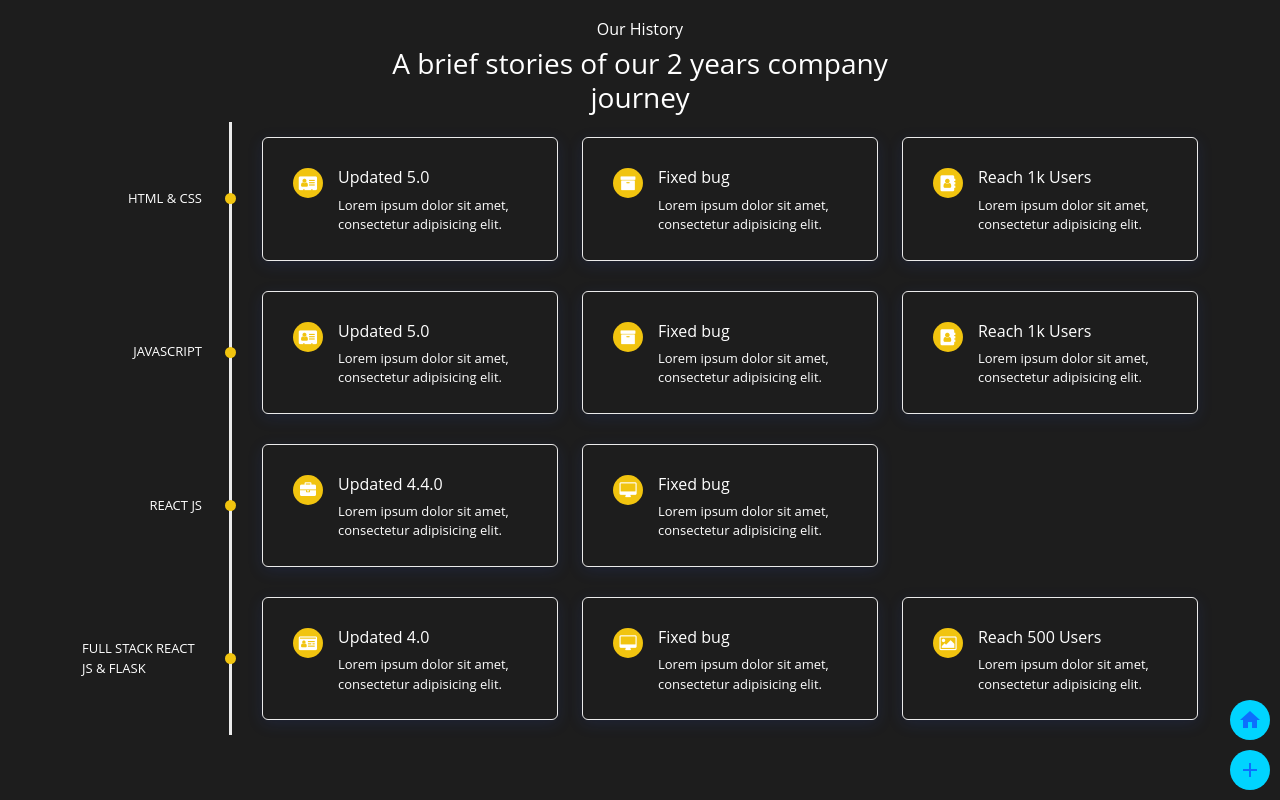
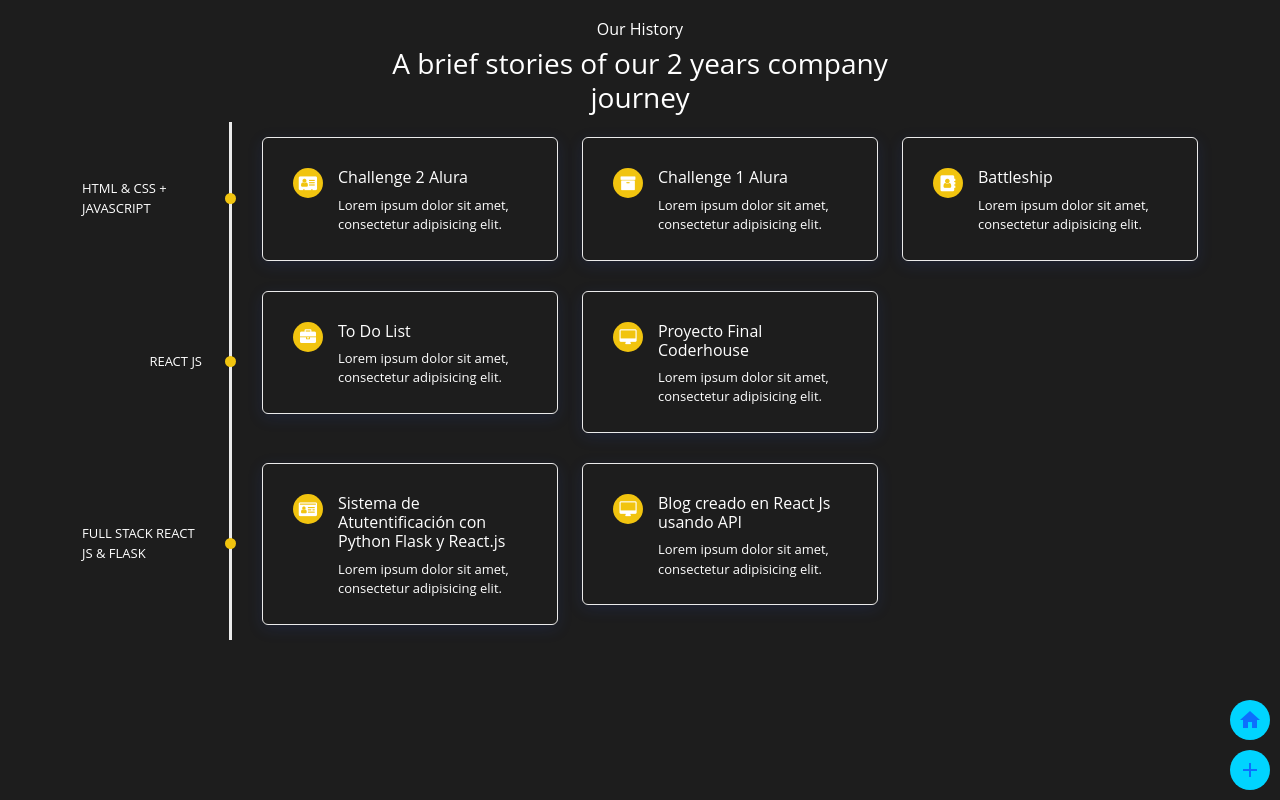
Before and after one commit to ricardoyepezz/ry-dev, a plain HTML site: page projects.html in a window 1280 px wide. Drawn offline with nearby package versions, Linux system fonts and the light colour scheme.

Commit message:
projects added

```diff
--- a/projects.html
+++ b/projects.html
@@ -53,17 +53,18 @@
             <div class="col-12">
                 <!-- Timeline Area-->
                 <div class="apland-timeline-area">
+
                     <!-- Single Timeline Content-->
                     <div class="single-timeline-area">
                         <div class="timeline-date wow fadeInLeft" data-wow-delay="0.1s" style="visibility: visible; animation-delay: 0.1s; animation-name: fadeInLeft;">
-                            <p>HTML & CSS</p>
+                            <p>HTML & CSS + Javascript</p>
                         </div>
                         <div class="row">
                             <div class="col-12 col-md-6 col-lg-4">
                                 <div class="single-timeline-content d-flex wow fadeInLeft" data-wow-delay="0.3s" style="visibility: visible; animation-delay: 0.3s; animation-name: fadeInLeft;">
                                     <div class="timeline-icon"><i class="fa fa-address-card" aria-hidden="true"></i></div>
                                     <div class="timeline-text">
-                                        <h6>Updated 5.0</h6>
+                                        <h6>Challenge 2 Alura</h6>
                                         <p>Lorem ipsum dolor sit amet, consectetur adipisicing elit.</p>
                                     </div>
                                 </div>
@@ -72,7 +73,7 @@
                                 <div class="single-timeline-content d-flex wow fadeInLeft" data-wow-delay="0.5s" style="visibility: visible; animation-delay: 0.5s; animation-name: fadeInLeft;">
                                     <div class="timeline-icon"><i class="fa fa-archive" aria-hidden="true"></i></div>
                                     <div class="timeline-text">
-                                        <h6>Fixed bug</h6>
+                                        <h6>Challenge 1 Alura</h6>
                                         <p>Lorem ipsum dolor sit amet, consectetur adipisicing elit.</p>
                                     </div>
                                 </div>
@@ -81,42 +82,7 @@
                                 <div class="single-timeline-content d-flex wow fadeInLeft" data-wow-delay="0.7s" style="visibility: visible; animation-delay: 0.7s; animation-name: fadeInLeft;">
                                     <div class="timeline-icon"><i class="fa fa-address-book" aria-hidden="true"></i></div>
                                     <div class="timeline-text">
-                                        <h6>Reach 1k Users</h6>
-                                        <p>Lorem ipsum dolor sit amet, consectetur adipisicing elit.</p>
-                                    </div>
-                                </div>
-                            </div>
-                        </div>
-                    </div>
-                    <!-- Single Timeline Content-->
-                    <div class="single-timeline-area">
-                        <div class="timeline-date wow fadeInLeft" data-wow-delay="0.1s" style="visibility: visible; animation-delay: 0.1s; animation-name: fadeInLeft;">
-                            <p>Javascript</p>
-                        </div>
-                        <div class="row">
-                            <div class="col-12 col-md-6 col-lg-4">
-                                <div class="single-timeline-content d-flex wow fadeInLeft" data-wow-delay="0.3s" style="visibility: visible; animation-delay: 0.3s; animation-name: fadeInLeft;">
-                                    <div class="timeline-icon"><i class="fa fa-address-card" aria-hidden="true"></i></div>
-                                    <div class="timeline-text">
-                                        <h6>Updated 5.0</h6>
-                                        <p>Lorem ipsum dolor sit amet, consectetur adipisicing elit.</p>
-                                    </div>
-                                </div>
-                            </div>
-                            <div class="col-12 col-md-6 col-lg-4">
-                                <div class="single-timeline-content d-flex wow fadeInLeft" data-wow-delay="0.5s" style="visibility: visible; animation-delay: 0.5s; animation-name: fadeInLeft;">
-                                    <div class="timeline-icon"><i class="fa fa-archive" aria-hidden="true"></i></div>
-                                    <div class="timeline-text">
-                                        <h6>Fixed bug</h6>
-                                        <p>Lorem ipsum dolor sit amet, consectetur adipisicing elit.</p>
-                                    </div>
-                                </div>
-                            </div>
-                            <div class="col-12 col-md-6 col-lg-4">
-                                <div class="single-timeline-content d-flex wow fadeInLeft" data-wow-delay="0.7s" style="visibility: visible; animation-delay: 0.7s; animation-name: fadeInLeft;">
-                                    <div class="timeline-icon"><i class="fa fa-address-book" aria-hidden="true"></i></div>
-                                    <div class="timeline-text">
-                                        <h6>Reach 1k Users</h6>
+                                        <h6>Battleship</h6>
                                         <p>Lorem ipsum dolor sit amet, consectetur adipisicing elit.</p>
                                     </div>
                                 </div>
@@ -133,7 +99,7 @@
                                 <div class="single-timeline-content d-flex wow fadeInLeft" data-wow-delay="0.3s" style="visibility: visible; animation-delay: 0.3s; animation-name: fadeInLeft;">
                                     <div class="timeline-icon"><i class="fa fa-briefcase" aria-hidden="true"></i></div>
                                     <div class="timeline-text">
-                                        <h6>Updated 4.4.0</h6>
+                                        <h6>To Do List</h6>
                                         <p>Lorem ipsum dolor sit amet, consectetur adipisicing elit.</p>
                                     </div>
                                 </div>
@@ -142,7 +108,7 @@
                                 <div class="single-timeline-content d-flex wow fadeInLeft" data-wow-delay="0.5s" style="visibility: visible; animation-delay: 0.5s; animation-name: fadeInLeft;">
                                     <div class="timeline-icon"><i class="fa fa-desktop" aria-hidden="true"></i></div>
                                     <div class="timeline-text">
-                                        <h6>Fixed bug</h6>
+                                        <h6>Proyecto Final Coderhouse</h6>
                                         <p>Lorem ipsum dolor sit amet, consectetur adipisicing elit.</p>
                                     </div>
                                 </div>
@@ -159,7 +125,7 @@
                                 <div class="single-timeline-content d-flex wow fadeInLeft" data-wow-delay="0.3s" style="visibility: visible; animation-delay: 0.3s; animation-name: fadeInLeft;">
                                     <div class="timeline-icon"><i class="fa fa-id-card" aria-hidden="true"></i></div>
                                     <div class="timeline-text">
-                                        <h6>Updated 4.0</h6>
+                                        <h6>Sistema de Atutentificación con Python Flask y React.js</h6>
                                         <p>Lorem ipsum dolor sit amet, consectetur adipisicing elit.</p>
                                     </div>
                                 </div>
@@ -168,20 +134,12 @@
                                 <div class="single-timeline-content d-flex wow fadeInLeft" data-wow-delay="0.5s" style="visibility: visible; animation-delay: 0.5s; animation-name: fadeInLeft;">
                                     <div class="timeline-icon"><i class="fa fa-desktop" aria-hidden="true"></i></div>
                                     <div class="timeline-text">
-                                        <h6>Fixed bug</h6>
+                                        <h6>Blog creado en React Js usando API</h6>
                                         <p>Lorem ipsum dolor sit amet, consectetur adipisicing elit.</p>
                                     </div>
                                 </div>
                             </div>
-                            <div class="col-12 col-md-6 col-lg-4">
-                                <div class="single-timeline-content d-flex wow fadeInLeft" data-wow-delay="0.7s" style="visibility: visible; animation-delay: 0.7s; animation-name: fadeInLeft;">
-                                    <div class="timeline-icon"><i class="fa fa-picture-o" aria-hidden="true"></i></div>
-                                    <div class="timeline-text">
-                                        <h6>Reach 500 Users</h6>
-                                        <p>Lorem ipsum dolor sit amet, consectetur adipisicing elit.</p>
-                                    </div>
-                                </div>
-                            </div>
+
                         </div>
                     </div>
                 </div>
```
